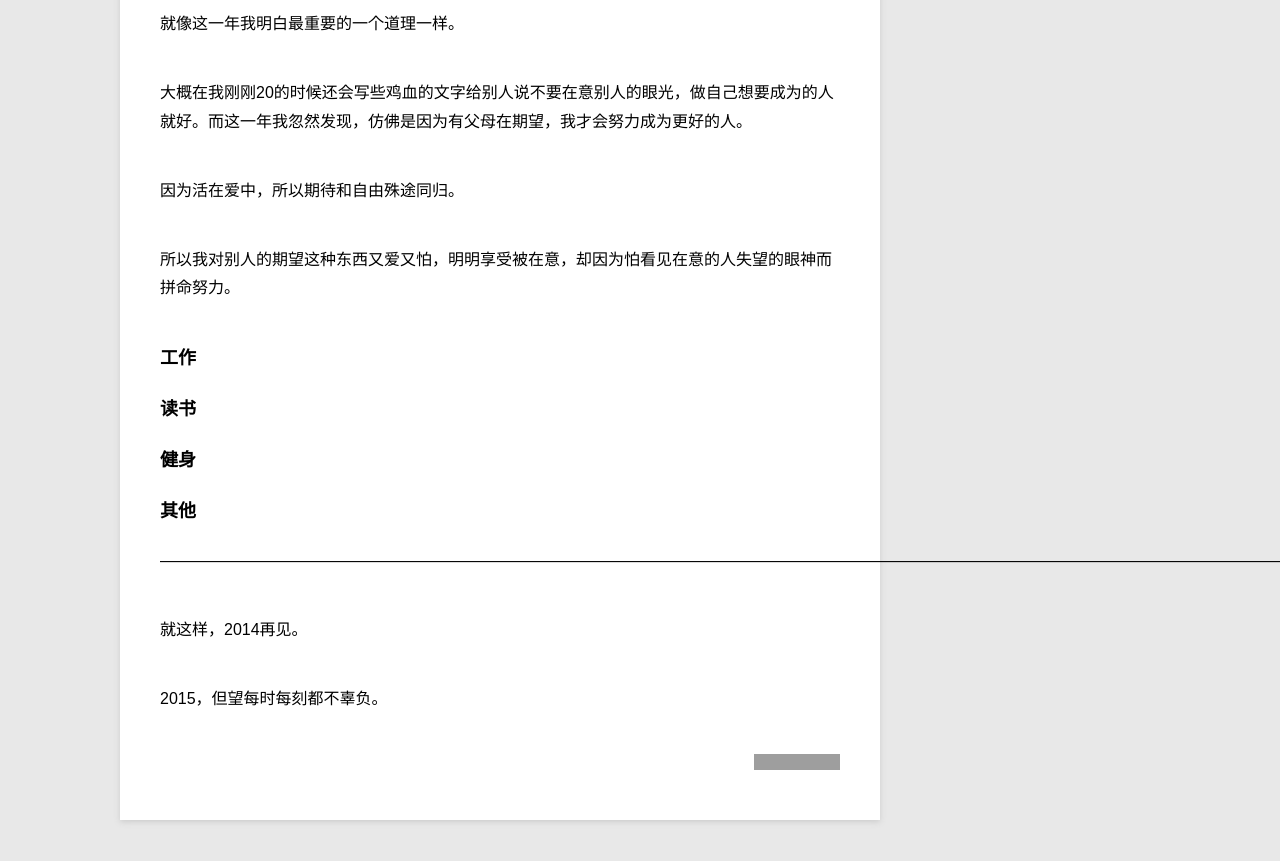
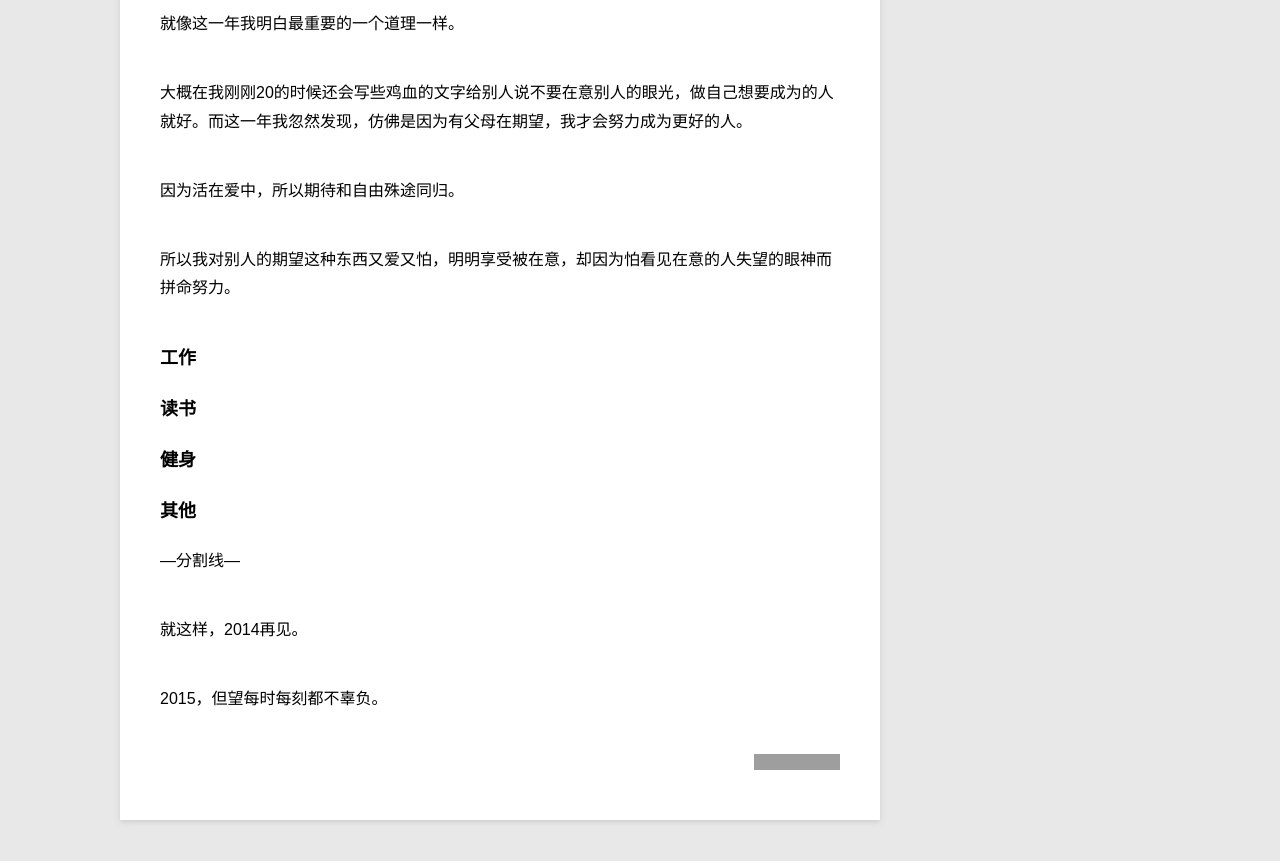
Before and after one commit to geeklive/geeklive.github.io, a Jekyll site: the page built from _posts/2014-12-31-summery-of-2014.md, in a window 1280 px wide and 900 px high, scrolled down 1282 px. Shown: the top 861 px of the window. Built offline with Jekyll 4.4.1, drawn with Linux system fonts in a browser that asks for light colours; Markdown is read by kramdown in place of the engine named in the settings; comment, search, counter and statistics services are not loaded; grey boxes are pictures that could not be loaded.

Commit message:
Update 2014-12-31-summery-of-2014.md

```diff
--- a/_posts/2014-12-31-summery-of-2014.md
+++ b/_posts/2014-12-31-summery-of-2014.md
@@ -47,8 +47,7 @@ category: blog
 
 ### 其他
 
-
-————————————————————————————————————————————————————————————————————————————————————————————————————
+---分割线---
 
 
 就这样，2014再见。
```
